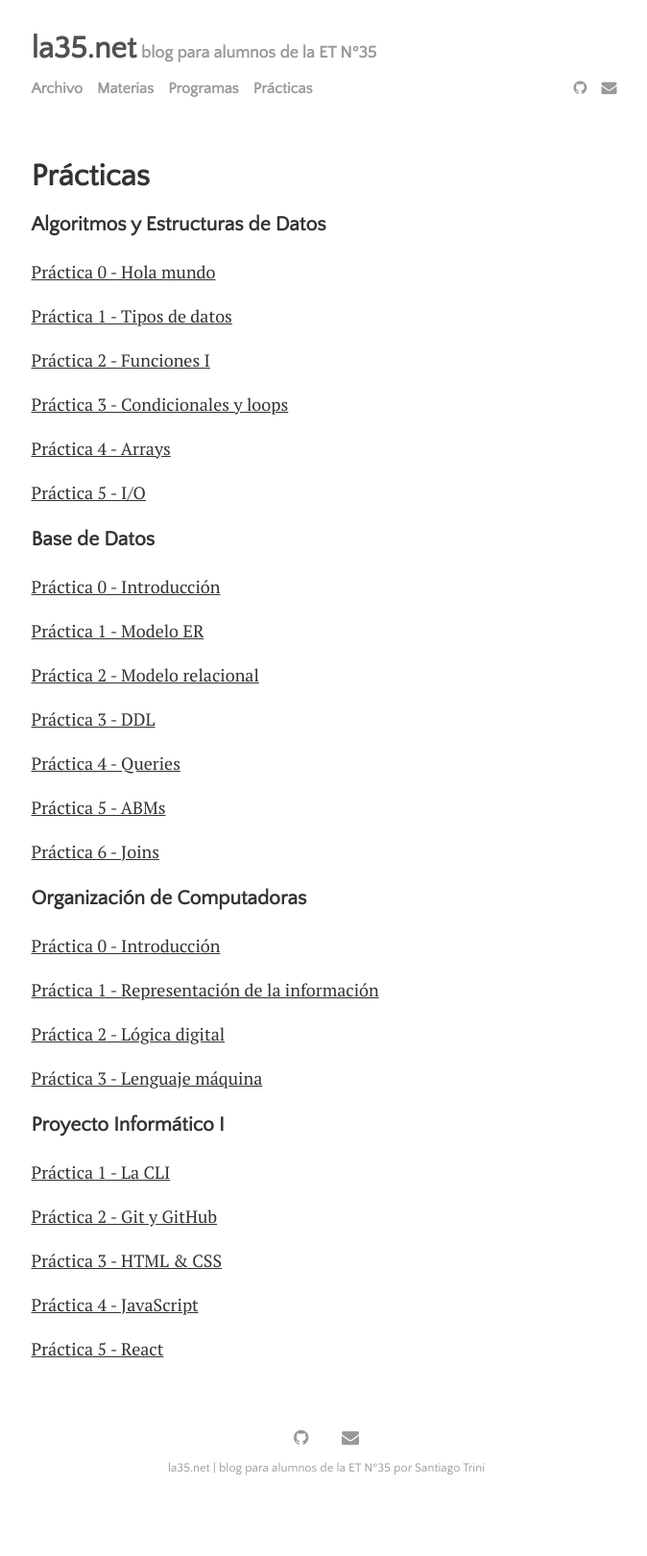
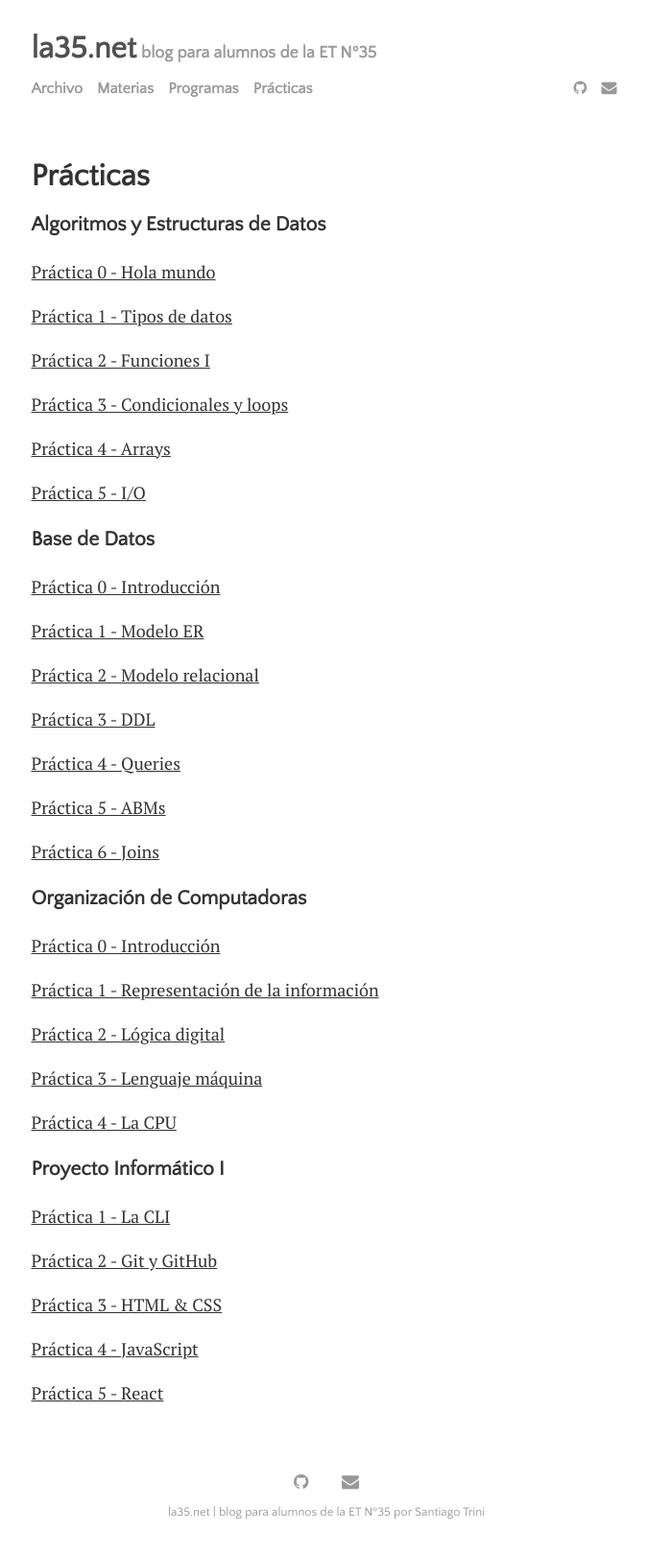
Before and after one commit to la35/la35.github.io, a Jekyll site: the page built from menu/practicas.md, in a window 1280 px wide. Shown: the whole page at 96% size, without its empty margins (300-974 px from the left). Built offline with Jekyll 4.4.1, drawn with Linux system fonts in a browser that asks for light colours; before the commit the page ends 1575 px from its top, so only the background shows below that.

Commit message:
agrega practica de CPU para orga

```diff
--- a/menu/practicas.md
+++ b/menu/practicas.md
@@ -53,13 +53,13 @@ title: Prácticas
 
 [Práctica 3 - Lenguaje máquina](../assets/files/practicas/orga-p3.pdf)
 
-<!-- [Práctica 4 - La CPU](../assets/files/practicas-orga-p4.pdf) -->
+[Práctica 4 - La CPU](../assets/files/practicas/orga-p4.pdf)
 
-<!-- [Práctica 5 - Memoria](../assets/files/practicas-orga-p5.pdf) -->
+<!-- [Práctica 5 - Memoria](../assets/files/practicas/orga-p5.pdf) -->
 
-<!-- [Práctica 6 - I/O](../assets/files/practicas-orga-p6.pdf) -->
+<!-- [Práctica 6 - I/O](../assets/files/practicas/orga-p6.pdf) -->
 
-<!-- [Práctica 7 - Software de sistema](../assets/files/practicas-orga-p7.pdf) -->
+<!-- [Práctica 7 - Software de sistema](../assets/files/practicas/orga-p7.pdf) -->
 
 ### Proyecto Informático I
 
```
Also changed, not shown: 1 other file.
